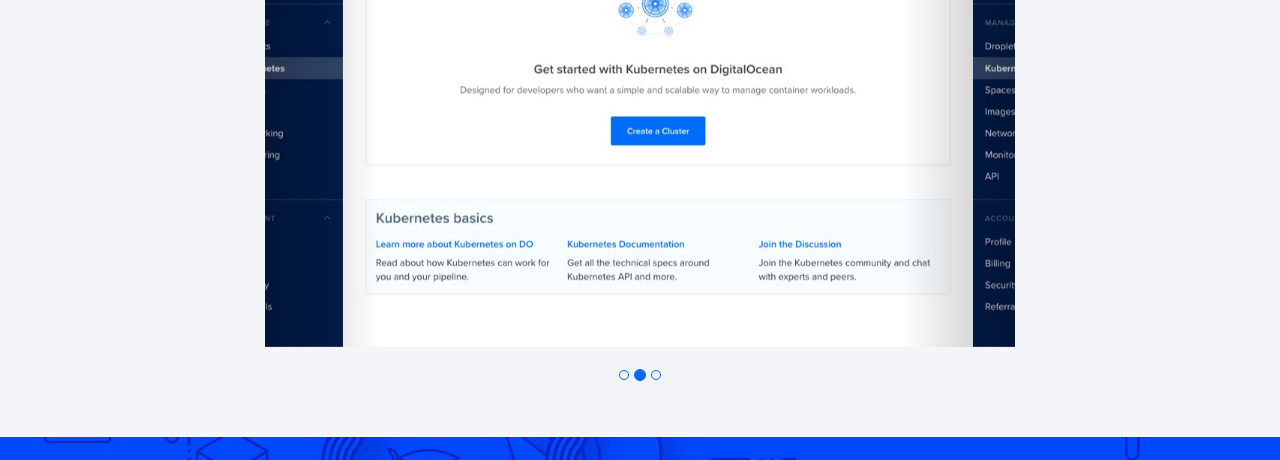
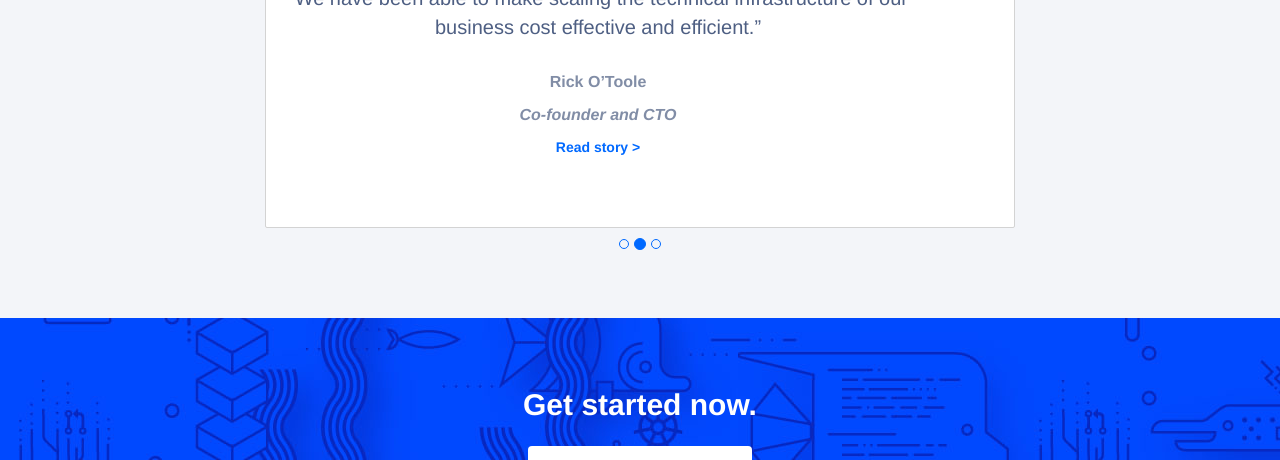
Before and after one commit to alessandrogammieri/html-css-digitalocean, a plain HTML site: page index.html in a window 1280 px wide. Shown: the part 4121-4581 px from the top of the page. Drawn offline with nearby package versions, Linux system fonts and the light colour scheme.

Commit message:
completed slider team and exercise

```diff
--- a/css/style.css
+++ b/css/style.css
@@ -219,13 +219,9 @@ header {
   padding: 90px 0;
 }
 .carousel-control .glyphicon-chevron-right, .carousel-control .icon-next {
-  /* right: -15%;
-  color: #031b4e; */
   display: none;
 }
 .carousel-control .glyphicon-chevron-left, .carousel-control .icon-next {
-  /* left: -15%;
-  color: #031b4e; */
   display: none;
 }
 .carousel-indicators .active {
@@ -236,6 +232,17 @@ header {
 }
 .carousel-indicators {
   bottom: -20%;
+}
+.carousel-control.left {
+  display: none;
+}
+.carousel-control.right {
+  display: none;
+}
+.carousel-inner {
+  border: solid 1px lightgray;
+  background-color: #fff;
+  border-radius: 2px;
 }
 
 /* Regole della Sezione consulenza */
@@ -300,8 +307,29 @@ table tr td a:hover {
   text-decoration: none;
 }
 
-
 /* Regole dello Slider Team */
+.bg-slid {
+  background-color: #f3f5f9;
+  padding: 90px 0;
+}
+.brand {
+  margin: 0 auto;
+  padding-bottom: 30px;
+}
+.bg-slid .item {
+  padding: 50px 40px;
+}
+.read {
+  color: #0069ff;
+  font-size: 14px;
+  font-weight: 600;
+  padding: 10px 0;
+}
+.cit {
+  color: rgba(3,27,78,.5);
+  font-size: 16px;
+  font-weight: 600;
+}
 
 /* Regole della Call to action */
 .bg-call {
--- a/index.html
+++ b/index.html
@@ -388,7 +388,7 @@
       </section>
 
       <!-- Slider Team -->
-      <section class="bg-slider">
+      <section class="bg-slid">
         <div class="container text-center">
           <div class="row">
             <div class="col-md-offset-2 col-md-8">
@@ -405,22 +405,28 @@
                 <!-- Wrapper for slides -->
                 <div class="carousel-inner" role="listbox">
                   <div class="item active">
-                    <img src="media/screenshot-create.jpg" alt="">
-                    <div class="carousel-caption">
-                      <!-- <p class="text-slider">Use Kubernetes to improve availability, scalability, and resource efficiency of your containerized applications.</p> -->
-                    </div>
+                    <img class="brand" src="media/rockerbox.png" alt="">
+                    <p class="text-blu text-center">“We have been able to make scaling the technical infrastructure of our business cost effective and efficient.”</p>
+                    <p class="cit">Rick O’Toole</p>
+                    <em class="cit">Co-founder and CTO</em>
+                    <p class="read">Read story ></p>
+                    <div class="carousel-caption"></div>
                   </div>
                   <div class="item">
-                    <img src="media/screenshot-create.jpg" alt="">
-                    <div class="carousel-caption">
-                      <!-- <p class="text-slider">Choose the machine type that’s right for your app – and  spin up in 55 seconds or less.</p> -->
-                    </div>
+                    <img class="brand" src="media/content.png" alt="">
+                    <p class="text-blu text-center">“We have been able to make scaling the technical infrastructure of our business cost effective and efficient.”</p>
+                    <p class="cit">Rick O’Toole</p>
+                    <em class="cit">Co-founder and CTO</em>
+                    <p class="read">Read story ></p>
+                    <div class="carousel-caption"></div>
                   </div>
                   <div class="item">
-                    <img src="media/screenshot-database.jpg" alt="">
-                    <div class="carousel-caption">
-                      <!-- <p class="text-slider">Quickly and easily provision a high-performance database cluster.</p> -->
-                    </div>
+                    <img class="brand" src="media/ghost.png" alt="">
+                    <p class="text-blu text-center">“We have been able to make scaling the technical infrastructure of our business cost effective and efficient.”</p>
+                    <p class="cit">Rick O’Toole</p>
+                    <em class="cit">Co-founder and CTO</em>
+                    <p class="read">Read story ></p>
+                    <div class="carousel-caption"></div>
                   </div>
                 </div>
 
```
Also changed, not shown: media/content.png (added), media/ghost.png (added), media/rockerbox.png (added).
